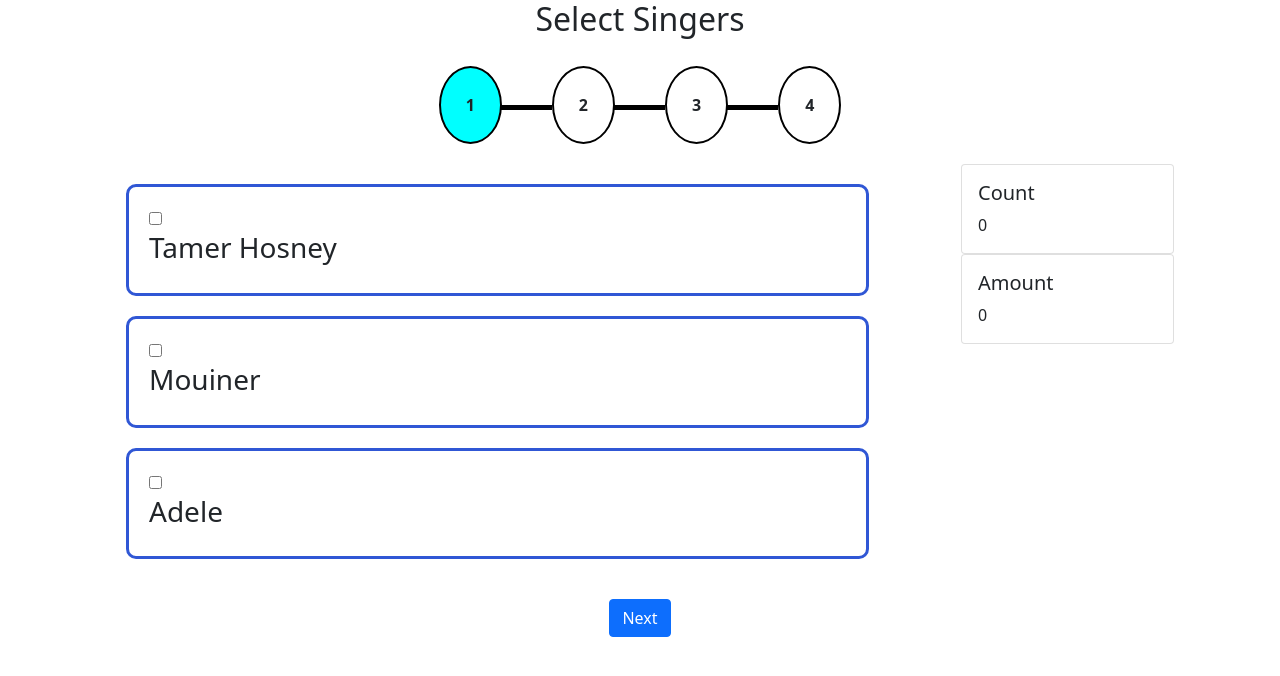
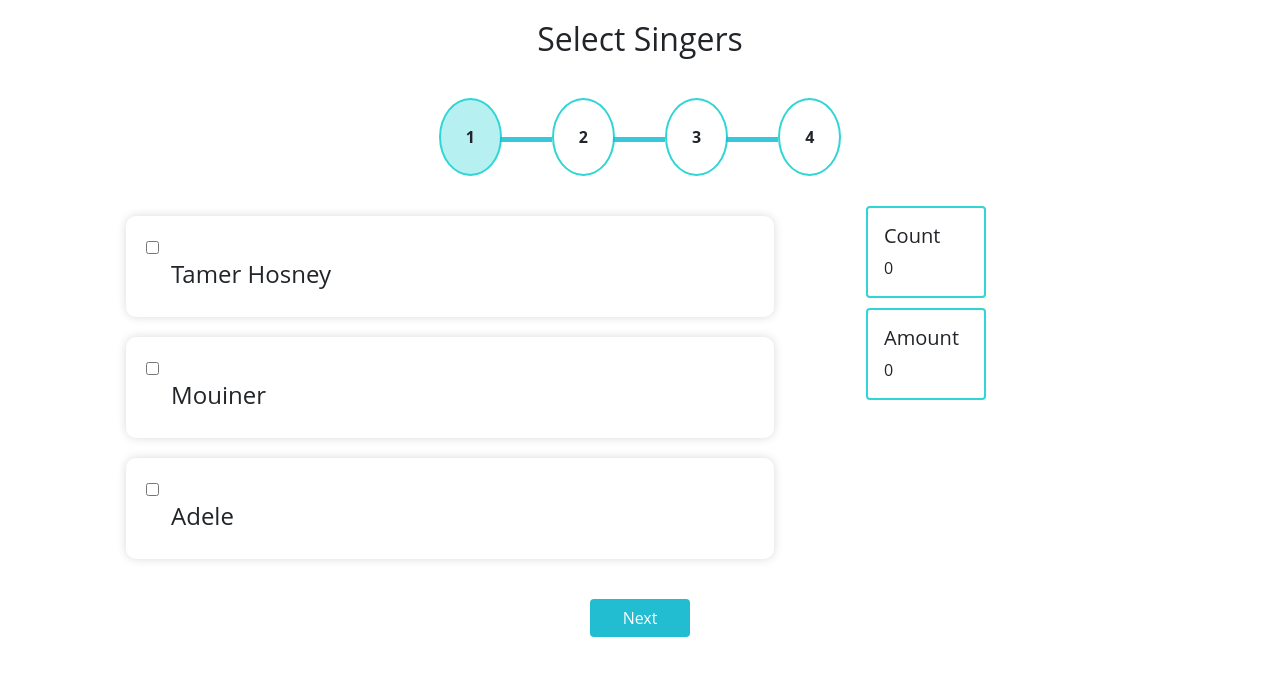
Before and after one commit to Ahmed10Nasser/songs-app, a React (Create React App) app: page / in a window 1280 px wide. Shown: the top 676 px of the page. Built offline with nearby package versions, Linux system fonts and the light colour scheme; data requests are answered from the project's data file.

Commit message:
adding some styles

```diff
--- a/src/components/Albums.js
+++ b/src/components/Albums.js
@@ -34,7 +34,7 @@
                 )
                 :(
                     albums.values.map((album,index)=>(
-                        <div className="singer" key={album.id}>
+                        <div className="option" key={album.id}>
                             <label htmlFor={album.id}>
                                 <input type="checkbox" id={album.id} value={album.name}
                                 checked={albums.selected[index] || false}
--- a/src/components/Amount.js
+++ b/src/components/Amount.js
@@ -48,13 +48,13 @@
 
     return (
         <div className="container">
-            <div className="card">
+            <div className="card amount" >
                 <div className="card-body">
                 <h5 className="card-title">Count</h5>
                 <p className="card-text">{state.generalInfo.songsCount}</p>
                 </div>
             </div>
-            <div className="card">
+            <div className="card amount">
                 <div className="card-body">
                 <h5 className="card-title">Amount</h5>
                 <p className="card-text">{state.generalInfo.amount}</p>
--- a/src/components/Form.js
+++ b/src/components/Form.js
@@ -40,7 +40,7 @@
                         onChange={(e)=>dispatch(set_phone(e.target.value))}
                     />
                 </div>
-                <button type="submit" className="btn btn-primary mt-3"
+                <button type="submit" className="btn mt-3 next"
                 >Submit</button>
             </form>
         </div>
--- a/src/components/Home.js
+++ b/src/components/Home.js
@@ -27,20 +27,20 @@
             </div>
 
             <div className="row">
-                <div className="col-9">
+                <div className="col-8">
                     {currentPage===1 && <Singers></Singers>}
                     {currentPage===2 && <Albums></Albums>}
                     {currentPage===3 && <Songs></Songs>}
                     {currentPage===4 && <Form></Form>}
                     {currentPage===5 && <Receipt></Receipt>}
                 </div>
-                <div className="col-3">
+                <div className="col-4">
                     <Amount></Amount>
                 </div>
             </div>
             <div className="buttons">
-                {currentPage>1 && <button type="button" className="btn btn-secondary" onClick={()=>dispatch(prev_page())}>Prev</button>}
-                {currentPage<4 && <button type="button" className="btn btn-primary" onClick={()=>dispatch(next_page())}>Next</button>}
+                {currentPage>1 && <button type="button" className="btn prev" onClick={()=>dispatch(prev_page())}>Previous</button>}
+                {currentPage<4 && <button type="button" className="btn next" onClick={()=>dispatch(next_page())}>Next</button>}
             </div>
         </div>
     );
--- a/src/components/Receipt.js
+++ b/src/components/Receipt.js
@@ -1,11 +1,11 @@
 import { useSelector } from "react-redux";
+import { useHistory } from "react-router";
 
 const Receipt = () => {
 
     let albumSongs=useSelector(state=>state.songs);
     let generalInfo=useSelector(state=>state.generalInfo);
     let form=useSelector(state=>state.form);
-
 
     return (
         <div className="container receipt mt-5">
@@ -64,7 +64,12 @@
 			</table>
             </tt>
             </div>
+
+            <div class="alert alert-success mt-5 w-25 mx-auto thanks" role="alert">
+                Thank you for choosing us!
+            </div>
         </div>
+
     );
 }
 
--- a/src/components/Singers.js
+++ b/src/components/Singers.js
@@ -20,15 +20,15 @@
             )
             :(
                 singers.values.map((singer,index)=>(
-                    <div className="singer" key={singer.id}>
+                    <div className="option" key={singer.id}>
                         <label htmlFor={singer.id}>
-                            <input type="checkbox" id={singer.id} value={singer.name}
+                            <input type="checkbox" className="checkbox" id={singer.id} value={singer.name}
                             required
                             checked={singers.selected[index] || false}
                             onChange={(e)=>{dispatch(set_selected_singers(index,e.target.checked)); dispatch(set_changing_selected_singers(true));}}
                             />
                             <div className="content">
-                                <h3>{singer.name}</h3>
+                                <h4>{singer.name}</h4>
                             </div>
                         </label>
                     </div>
--- a/src/components/Songs.js
+++ b/src/components/Songs.js
@@ -32,8 +32,8 @@
                 )
                 :(
                     songs.values.map((album,albumIndex)=>(
-                        <div className="card bg-light mb-3" key={album.id}>
-                            <div className="card-header">{album.name}</div>
+                        <div className="card bg-transparent  mb-3" key={album.id}>
+                            <div className="card-header card-header-custom">{album.name}</div>
                             <div className="card-body">
                                 {album.songs.map((song,songIndex)=>(
                                     <div  key={song.id}>
--- a/src/styles/index.css
+++ b/src/styles/index.css
@@ -1,12 +1,23 @@
+/*=================== General ==================*/
+
 *{
     margin: 0;
     padding: 0;
     box-sizing: border-box;
 }
 
+body{
+    font-family: 'Open Sans', sans-serif;
+}
+
+/*=================== Main Heading ==================*/
+
 h2{
     text-align: center;
+    margin: 20px 0;
 }
+
+/*=================== Navigator ==================*/
 
 
 ul{
@@ -19,7 +30,7 @@
 ul li{
     font-weight: bolder;
     display: inline;
-    border: 2px #000 solid;
+    border: 2px #30d5d5 solid;
     border-radius: 50%;
     padding: 25px;
     position: relative;
@@ -33,25 +44,72 @@
     content: "";
     height: 5px;
     width: unset;
-    background-color: #000;
+    background-color:#17c0d6dc;
     position: absolute;
     width: 52px;
     top: 50%;
     left: 100%;
 }
 .selected{
-    background-color: aqua;
+    background-color: #30d5d559;
 }
-.singer{
+
+
+/*=================== Options ==================*/
+
+.option{
     padding: 20px;
-    border: 3px #3057d5 solid;
+    box-shadow: 0 0 10px rgba(0, 0, 0, 0.15);
     border-radius: 10px;
     margin: 20px;
 }
+.option:hover{
+
+    border: 1px #17c0d6dc solid;
+}
+
+.option label{
+    position: relative;
+}
+
+.option .content{
+    padding-left: 25px;
+}
+
+/*=================== Amount ==================*/
+
+.amount{
+    width: 120px;
+    border: 2px #30d5d5 solid;
+    margin-top: 10px;
+}
+
+.card-header-custom{
+    background-color:#17c9d659;
+}
+
+
+/*=================== Buttons ==================*/
+
+button{
+    width: 100px;
+}
+
 .buttons{
     margin: 20px;
     text-align: center;
 }
+
+.next{
+    background-color: #00b3cadc;
+    color: #FFF;
+}
+.prev{
+    background-color: #0b7381dc;
+    color: #FFF;
+}
+
+/*=================== Receipt ==================*/
 
 
 .receipt {
@@ -59,10 +117,6 @@
     text-align: center;
     color: #777;
 }
-
-
-
-
 
 .receipt .invoice-box {
     max-width: 800px;
```
